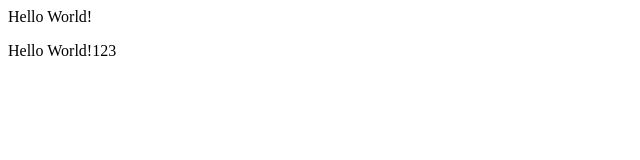
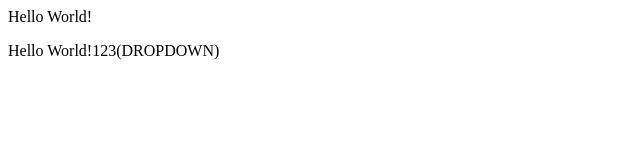
Before and after one commit to kshitijkhandelwalkk/LocalRepo, a plain HTML site: page index.html in a window 1280 px wide. Shown: the whole page, without its empty margins (0-640 px from the left). Drawn offline with Linux system fonts and the light colour scheme.

```diff
--- a/index.html
+++ b/index.html
@@ -1,2 +1,2 @@
 <p>Hello World!</p>
-<p>Hello World!123</p>
+<p>Hello World!123(DROPDOWN)</p>
```
